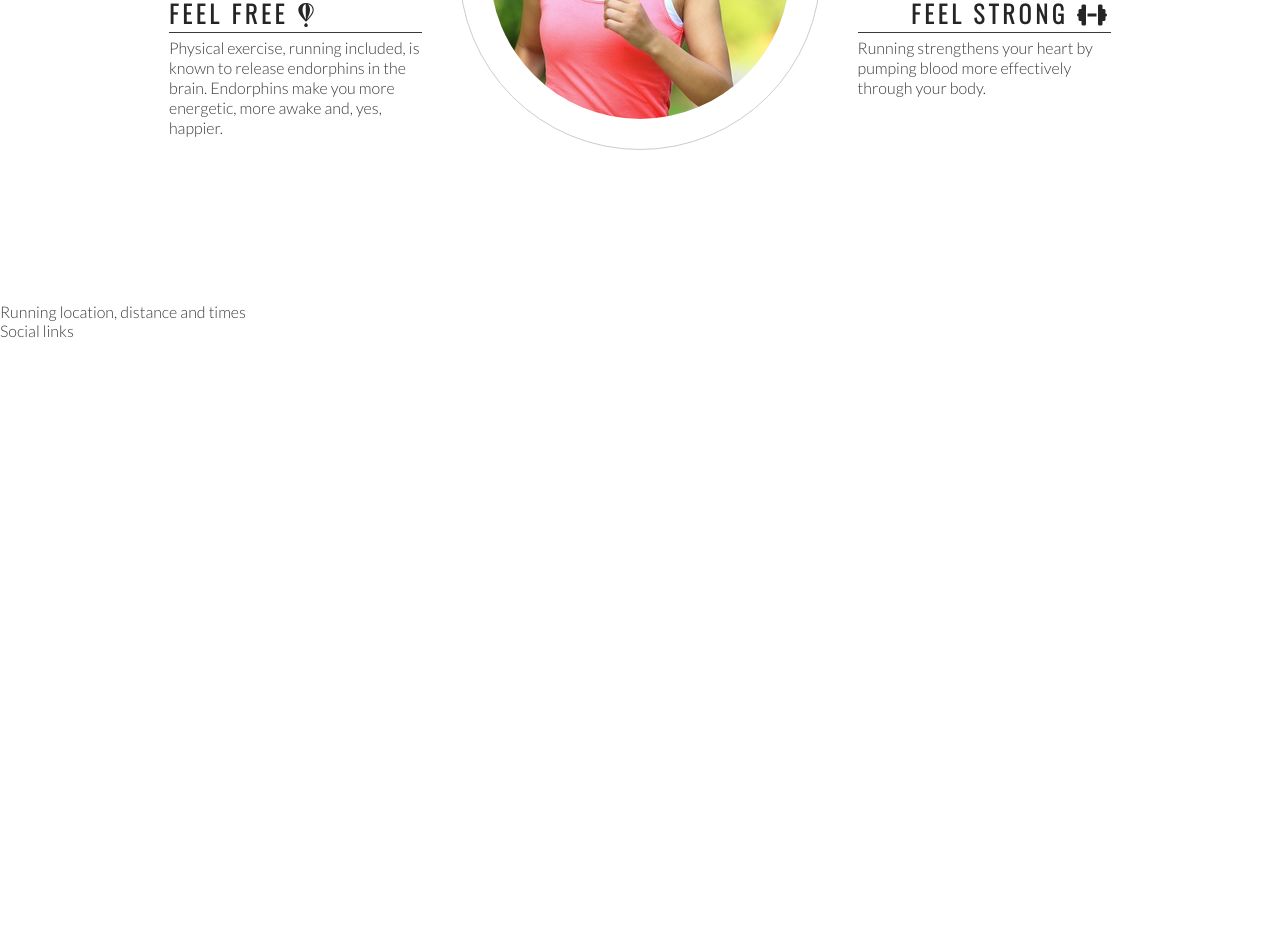
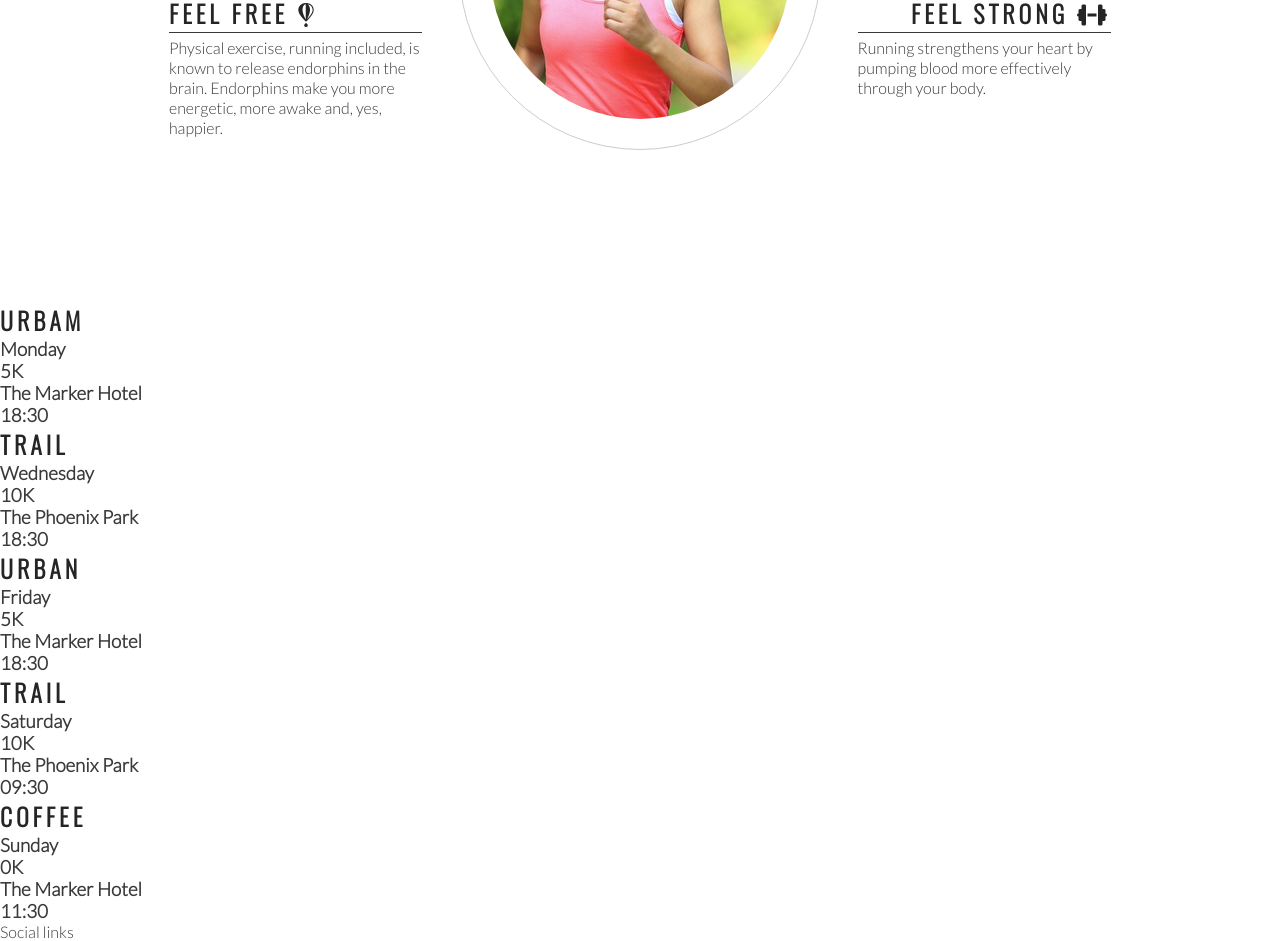
Before and after one commit to RHoganD/love-running, a website: page index.html in a window 1280 px wide. Shown: the part 993-1934 px from the top of the page. Before the commit the page ends 1333 px from the top, so only its background shows below. Drawn offline with nearby package versions, Linux system fonts and the light colour scheme.

Commit message:
Add meetup times main structure

```diff
--- a/index.html
+++ b/index.html
@@ -77,7 +77,43 @@
         </div>
     </section>
 
-    <section>Running location, distance and times</section>
+    <section>
+        <div>
+<h2>Urbam</h2>
+<h3>Monday</h3>
+<h3>5K</h3>
+<h3>The Marker Hotel</h3>
+<h3>18:30</h3>
+  </div>
+  <div>
+    <h2>Trail</h2>
+    <h3>Wednesday</h3>
+    <h3>10K</h3>
+    <h3>The Phoenix Park</h3>
+    <h3>18:30</h3>
+      </div>
+      <div>
+        <h2>Urban</h2>
+        <h3>Friday</h3>
+        <h3>5K</h3>
+        <h3>The Marker Hotel</h3>
+        <h3>18:30</h3>
+          </div>
+          <div>
+            <h2>Trail</h2>
+            <h3>Saturday</h3>
+            <h3>10K</h3>
+            <h3>The Phoenix Park</h3>
+            <h3>09:30</h3>
+              </div>
+              <div>
+                <h2>Coffee</h2>
+                <h3>Sunday</h3>
+                <h3>0K</h3>
+                <h3>The Marker Hotel</h3>
+                <h3>11:30</h3>
+                  </div>
+    </section>
     <footer>Social links</footer>
 
 <!--font awesome script-->
```
